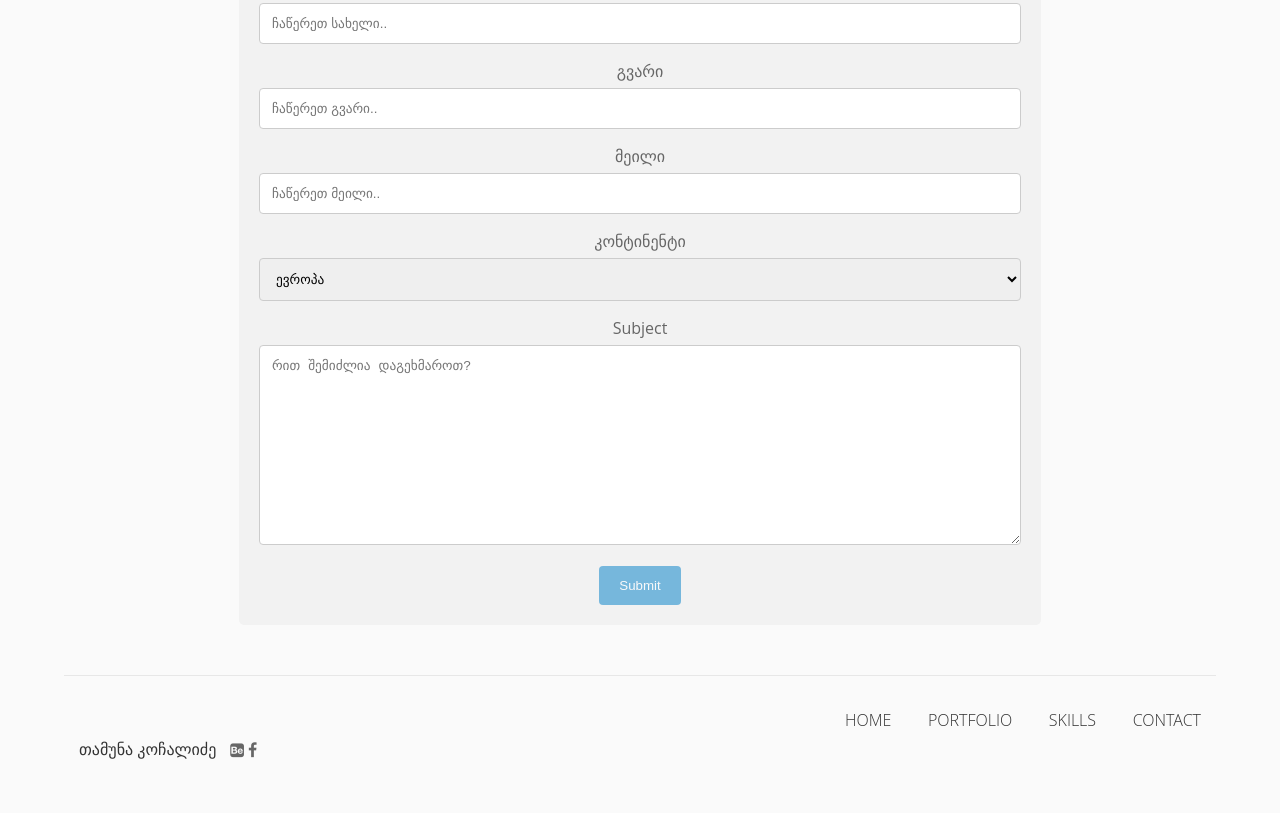
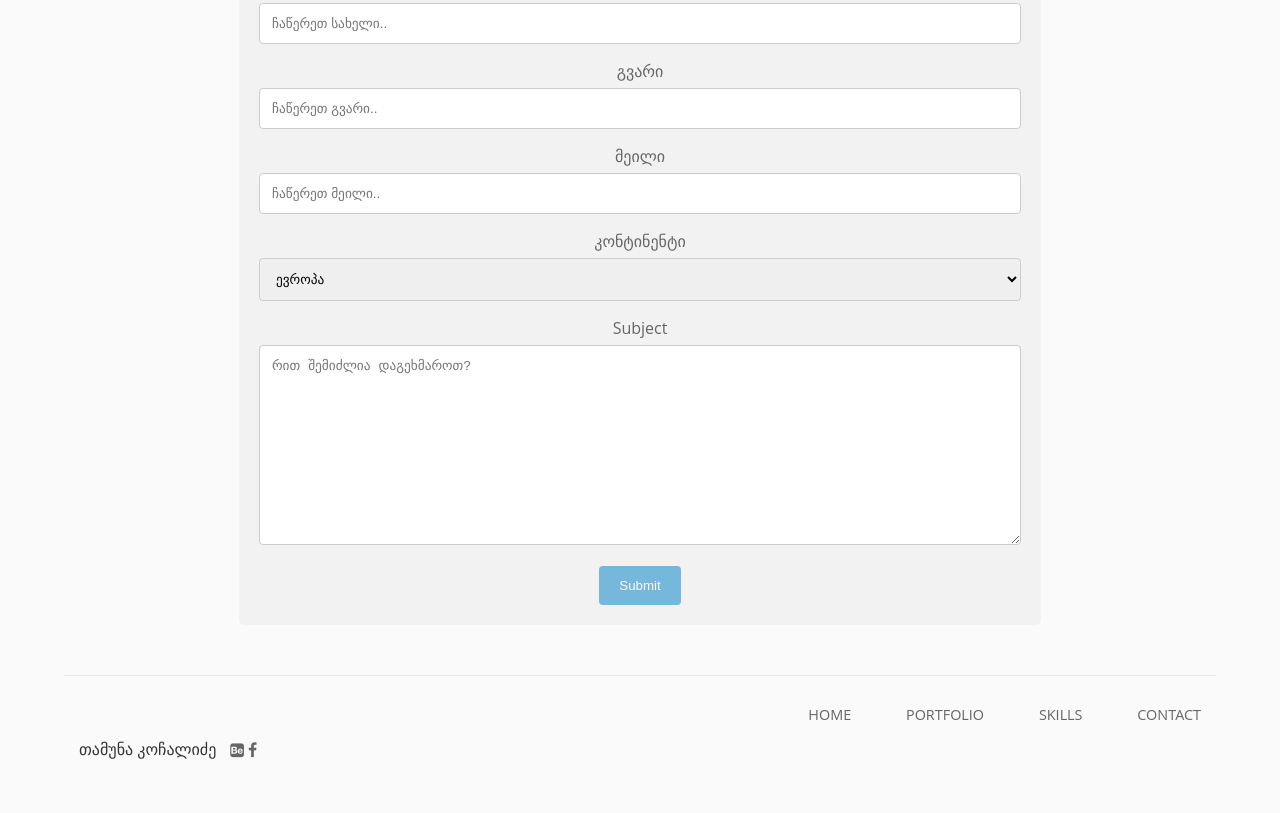
Before and after one commit to TamuKochalidze/final-project, a plain HTML site: page index.html in a window 1280 px wide. Shown: the part 3029-3842 px from the top of the page. Drawn offline with Linux system fonts and the light colour scheme.

Commit message:
removed p from li

```diff
--- a/index.html
+++ b/index.html
@@ -170,11 +170,10 @@
 
                 <p class="back-to-top"><a href="#home">Back To Top</a></p>
                 <ul class="footer-nav">
-                    <li><a href="#contact">
-                            <li><a href="#home"><p>Home</p></a></li>
-                            <li><a href="#portfolio"><p>Portfolio</p></a></li>
-                            <li><a href="#skills"><p>Skills</p></a></li>
-                            <li><a href="#contact"><p>Contact</p></a></li>
+                            <li><a href="#home">Home</a></li>
+                            <li><a href="#portfolio">Portfolio</a></li>
+                            <li><a href="#skills">Skills</a></li>
+                            <li><a href="#contact">Contact</a></li>
                         </ul>
                 </footer>
 
```
